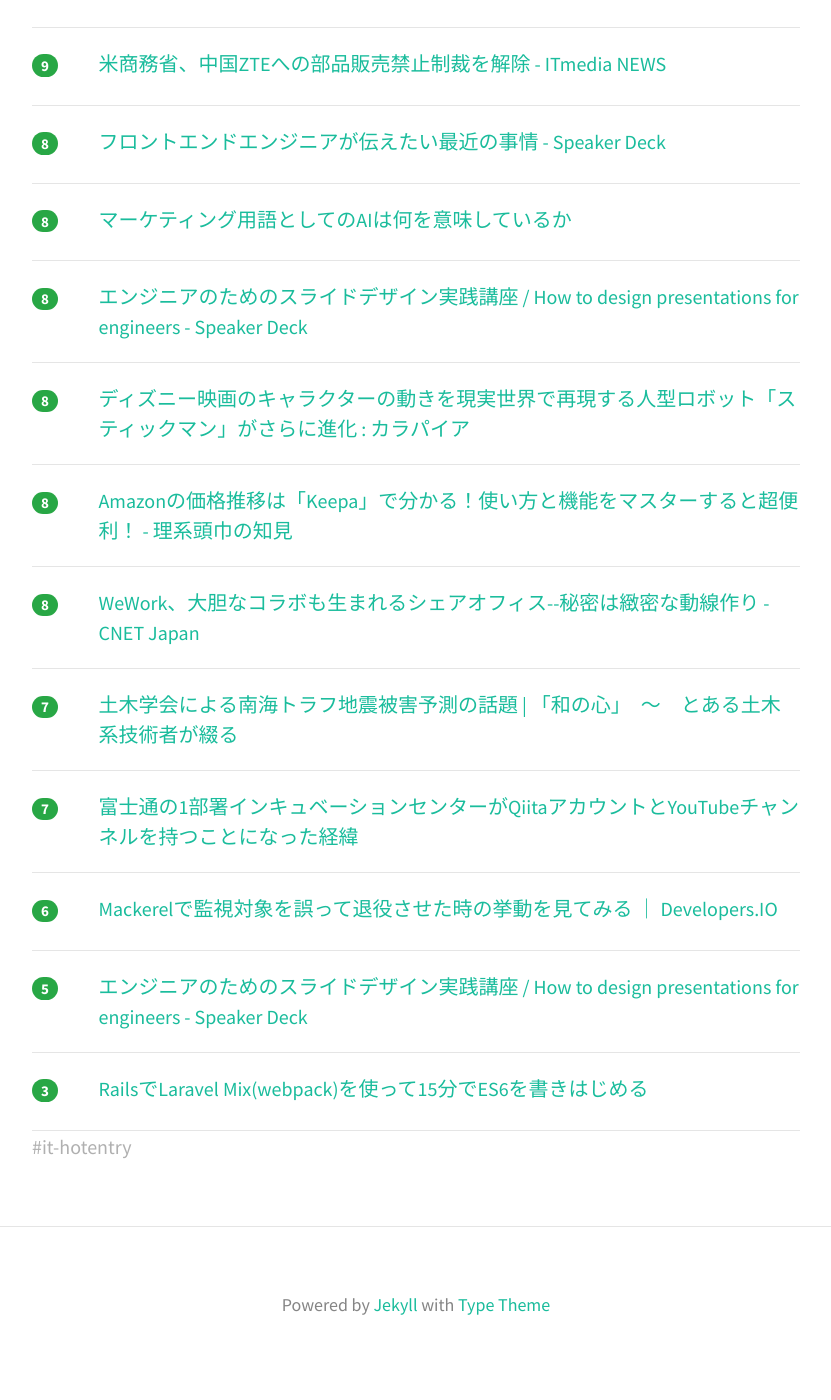
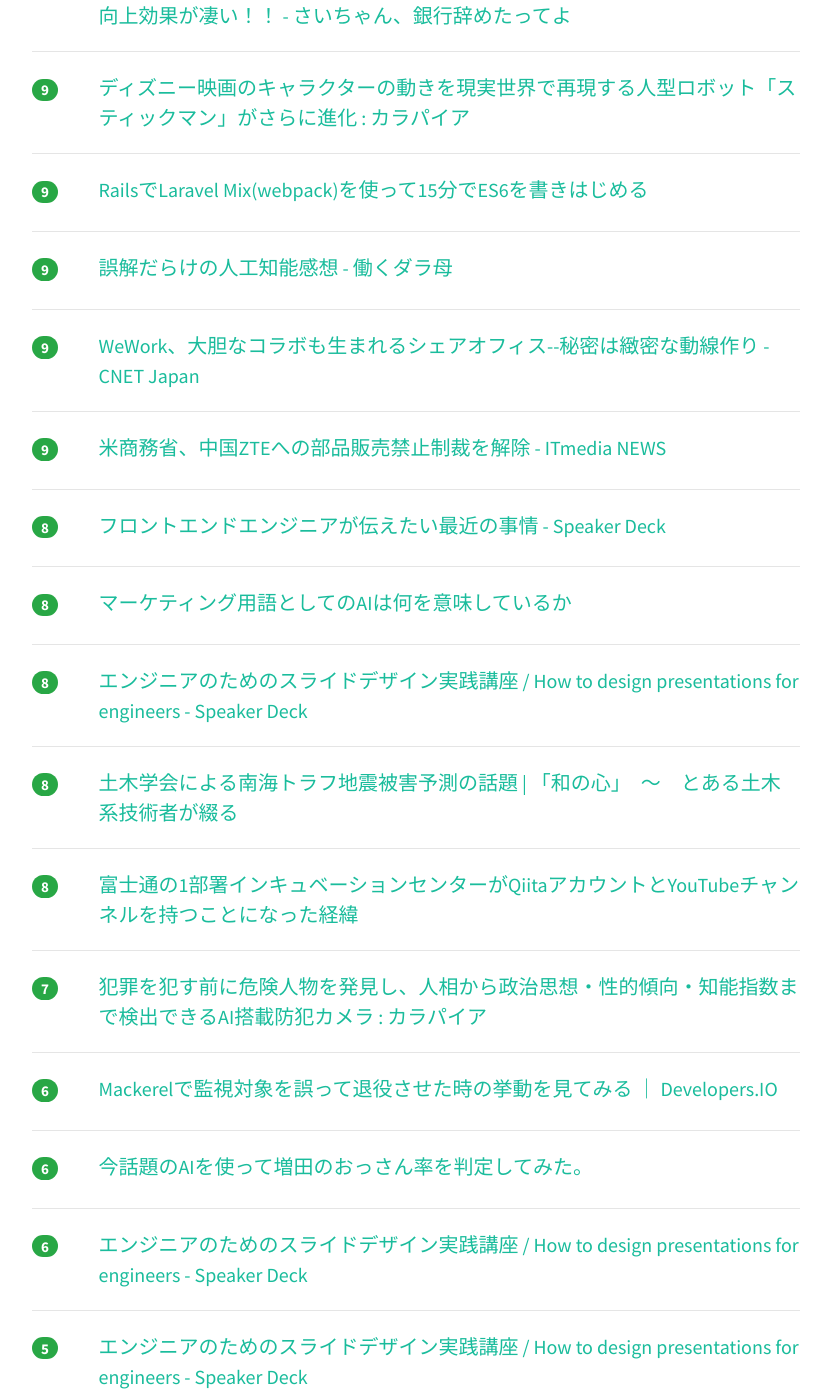
Before and after one commit to yatta47/hatena-matome-site, a Jekyll site: the page built from _posts/2018-07-15-hatena.md, in a window 1280 px wide and 1400 px high, scrolled down 2761 px. Shown: the whole window, without its empty margins (224-1055 px from the left). Built offline with Jekyll 4.4.1, drawn with Linux system fonts in a browser that asks for light colours; nearby versions of some CDN libraries; some of the changed text lies outside the part shown.

Commit message:
Updated 2018-07-15

```diff
--- a/_posts/2018-07-15-hatena.md
+++ b/_posts/2018-07-15-hatena.md
@@ -1,28 +1,28 @@
 ---
 layout: post
 title:  "2018-07-15 はてぶIT"
-date:   2018-07-15 14:01:53
+date:   2018-07-15 15:02:06
 tags: [it-hotentry]
 ---
-38 件のデータあり
+42 件のデータあり
 
 <hr><div class="row">
-<div class="col-1"><span class="badge badge-pill badge-success h2">132</span></div>
+<div class="col-1"><span class="badge badge-pill badge-success h2">157</span></div>
 <div class="col-11"><a href='https://iphone-mania.jp/news-218851/' target='_blank'>ナショナル・ジオグラフィックが選んだ美しすぎる写真、壁紙用に無料公開 - iPhone Mania</a></div>
 </div>
 <hr>
 <div class="row">
-<div class="col-1"><span class="badge badge-pill badge-success h2">95</span></div>
+<div class="col-1"><span class="badge badge-pill badge-success h2">125</span></div>
+<div class="col-11"><a href='http://www.itmedia.co.jp/news/articles/1807/15/news004.html' target='_blank'>「エモい」は「外来語形容詞四天王」になれるか？　日本語研究者の熱視線 - ITmedia NEWS</a></div>
+</div>
+<hr>
+<div class="row">
+<div class="col-1"><span class="badge badge-pill badge-success h2">110</span></div>
 <div class="col-11"><a href='https://iktakahiro.hatenablog.com/entry/2018/07/12/192213' target='_blank'>スクラム向けプロジェクトマネジメントツールを比較した結果 Zube.io を推してみる - Witch on the Other Shore</a></div>
 </div>
 <hr>
 <div class="row">
-<div class="col-1"><span class="badge badge-pill badge-success h2">88</span></div>
-<div class="col-11"><a href='http://www.itmedia.co.jp/news/articles/1807/15/news004.html' target='_blank'>「エモい」は「外来語形容詞四天王」になれるか？　日本語研究者の熱視線 - ITmedia NEWS</a></div>
-</div>
-<hr>
-<div class="row">
-<div class="col-1"><span class="badge badge-pill badge-success h2">82</span></div>
+<div class="col-1"><span class="badge badge-pill badge-success h2">101</span></div>
 <div class="col-11"><a href='https://lifehacking.jp/2018/07/ux-writing/' target='_blank'>ユーザーを導く言葉をデザインする「UXライティング」という考え方 | Lifehacking.jp</a></div>
 </div>
 <hr>
@@ -42,6 +42,11 @@ tags: [it-hotentry]
 </div>
 <hr>
 <div class="row">
+<div class="col-1"><span class="badge badge-pill badge-success h2">25</span></div>
+<div class="col-11"><a href='https://github.com/aozorabunko/aozorabunko' target='_blank'>aozorabunko/aozorabunko · GitHub</a></div>
+</div>
+<hr>
+<div class="row">
 <div class="col-1"><span class="badge badge-pill badge-success h2">24</span></div>
 <div class="col-11"><a href='http://business.nikkeibp.co.jp/atcl/skillup/15/093000004/071200065/' target='_blank'>AIが英語学習を変える：日経ビジネスオンライン</a></div>
 </div>
@@ -52,8 +57,13 @@ tags: [it-hotentry]
 </div>
 <hr>
 <div class="row">
-<div class="col-1"><span class="badge badge-pill badge-success h2">20</span></div>
-<div class="col-11"><a href='https://github.com/aozorabunko/aozorabunko' target='_blank'>aozorabunko/aozorabunko · GitHub</a></div>
+<div class="col-1"><span class="badge badge-pill badge-success h2">22</span></div>
+<div class="col-11"><a href='https://poupe.hatenadiary.jp/entry/2018/07/14/%E8%AA%A4%E8%A7%A3%E3%81%A0%E3%82%89%E3%81%91%E3%81%AE%E4%BA%BA%E5%B7%A5%E7%9F%A5%E8%83%BD%E6%84%9F%E6%83%B3' target='_blank'>誤解だらけの人工知能感想 - 働くダラ母</a></div>
+</div>
+<hr>
+<div class="row">
+<div class="col-1"><span class="badge badge-pill badge-success h2">21</span></div>
+<div class="col-11"><a href='https://www.slideshare.net/keitakawamoto/web-130213' target='_blank'>非デザイナー向けWebデザインテクニック 13.02.13</a></div>
 </div>
 <hr>
 <div class="row">
@@ -62,17 +72,7 @@ tags: [it-hotentry]
 </div>
 <hr>
 <div class="row">
-<div class="col-1"><span class="badge badge-pill badge-success h2">19</span></div>
-<div class="col-11"><a href='https://www.slideshare.net/keitakawamoto/web-130213' target='_blank'>非デザイナー向けWebデザインテクニック 13.02.13</a></div>
-</div>
-<hr>
-<div class="row">
 <div class="col-1"><span class="badge badge-pill badge-success h2">18</span></div>
-<div class="col-11"><a href='https://poupe.hatenadiary.jp/entry/2018/07/14/%E8%AA%A4%E8%A7%A3%E3%81%A0%E3%82%89%E3%81%91%E3%81%AE%E4%BA%BA%E5%B7%A5%E7%9F%A5%E8%83%BD%E6%84%9F%E6%83%B3' target='_blank'>誤解だらけの人工知能感想 - 働くダラ母</a></div>
-</div>
-<hr>
-<div class="row">
-<div class="col-1"><span class="badge badge-pill badge-success h2">17</span></div>
 <div class="col-11"><a href='http://www.atmarkit.co.jp/ait/articles/1807/13/news016.html' target='_blank'>アプリ開発者とインフラ技術者間のSRE的なコミュニケーション改善に役立つインフラ基盤とは (1/3)：SREの考え方で“運用”を変えるインフラ基盤 大解剖（3） - ＠IT</a></div>
 </div>
 <hr>
@@ -87,8 +87,18 @@ tags: [it-hotentry]
 </div>
 <hr>
 <div class="row">
-<div class="col-1"><span class="badge badge-pill badge-success h2">13</span></div>
+<div class="col-1"><span class="badge badge-pill badge-success h2">16</span></div>
+<div class="col-11"><a href='http://www.lonely-surfer.com/entry/pdf_viewer_chrome_extension' target='_blank'>PDFがコピーできない！Google Chromeの拡張機能「PDF Viewer」を使えばサクっと解決 - ぼっちサーファーのブログ</a></div>
+</div>
+<hr>
+<div class="row">
+<div class="col-1"><span class="badge badge-pill badge-success h2">14</span></div>
 <div class="col-11"><a href='https://speakerdeck.com/ken_c_lo/how-to-design-presentations-for-engineers?slide=22' target='_blank'>エンジニアのためのスライドデザイン実践講座 / How to design presentations for engineers - Speaker Deck</a></div>
+</div>
+<hr>
+<div class="row">
+<div class="col-1"><span class="badge badge-pill badge-success h2">14</span></div>
+<div class="col-11"><a href='https://speakerdeck.com/ken_c_lo/how-to-design-presentations-for-engineers?slide=19' target='_blank'>エンジニアのためのスライドデザイン実践講座 / How to design presentations for engineers - Speaker Deck</a></div>
 </div>
 <hr>
 <div class="row">
@@ -97,18 +107,18 @@ tags: [it-hotentry]
 </div>
 <hr>
 <div class="row">
-<div class="col-1"><span class="badge badge-pill badge-success h2">13</span></div>
-<div class="col-11"><a href='http://www.lonely-surfer.com/entry/pdf_viewer_chrome_extension' target='_blank'>PDFがコピーできない！Google Chromeの拡張機能「PDF Viewer」を使えばサクっと解決 - ぼっちサーファーのブログ</a></div>
+<div class="col-1"><span class="badge badge-pill badge-success h2">12</span></div>
+<div class="col-11"><a href='https://speakerdeck.com/giginet/she-hui-desheng-kican-rutamefalsegit' target='_blank'>社会で生き残るためのgit - Speaker Deck</a></div>
 </div>
 <hr>
 <div class="row">
 <div class="col-1"><span class="badge badge-pill badge-success h2">12</span></div>
-<div class="col-11"><a href='https://speakerdeck.com/ken_c_lo/how-to-design-presentations-for-engineers?slide=19' target='_blank'>エンジニアのためのスライドデザイン実践講座 / How to design presentations for engineers - Speaker Deck</a></div>
+<div class="col-11"><a href='https://japan.cnet.com/article/35122489/' target='_blank'>タイトー、磁力とモータで動く「PONG」をIDC OTSUKA新宿ショールームで先行販売 - CNET Japan</a></div>
 </div>
 <hr>
 <div class="row">
-<div class="col-1"><span class="badge badge-pill badge-success h2">11</span></div>
-<div class="col-11"><a href='https://japan.cnet.com/article/35122489/' target='_blank'>タイトー、磁力とモータで動く「PONG」をIDC OTSUKA新宿ショールームで先行販売 - CNET Japan</a></div>
+<div class="col-1"><span class="badge badge-pill badge-success h2">12</span></div>
+<div class="col-11"><a href='https://www.rikei-zukin.com/entry/2018/07/14/180000' target='_blank'>Amazonの価格推移は「Keepa」で分かる！使い方と機能をマスターすると超便利！ - 理系頭巾の知見</a></div>
 </div>
 <hr>
 <div class="row">
@@ -118,22 +128,32 @@ tags: [it-hotentry]
 <hr>
 <div class="row">
 <div class="col-1"><span class="badge badge-pill badge-success h2">10</span></div>
-<div class="col-11"><a href='https://speakerdeck.com/giginet/she-hui-desheng-kican-rutamefalsegit' target='_blank'>社会で生き残るためのgit - Speaker Deck</a></div>
+<div class="col-11"><a href='https://sparql.crssnky.xyz/imas/' target='_blank'>im@sparql</a></div>
 </div>
 <hr>
 <div class="row">
 <div class="col-1"><span class="badge badge-pill badge-success h2">10</span></div>
-<div class="col-11"><a href='https://sparql.crssnky.xyz/imas/' target='_blank'>im@sparql</a></div>
-</div>
-<hr>
-<div class="row">
-<div class="col-1"><span class="badge badge-pill badge-success h2">9</span></div>
 <div class="col-11"><a href='http://www.saichanblog.com/entry/kanrencontents' target='_blank'>Googleアドセンスが神ツール「関連コンテンツ」を解放してくれた。PVと収益向上効果が凄い！！ - さいちゃん、銀行辞めたってよ</a></div>
 </div>
 <hr>
 <div class="row">
 <div class="col-1"><span class="badge badge-pill badge-success h2">9</span></div>
+<div class="col-11"><a href='http://karapaia.com/archives/52262365.html' target='_blank'>ディズニー映画のキャラクターの動きを現実世界で再現する人型ロボット「スティックマン」がさらに進化 : カラパイア</a></div>
+</div>
+<hr>
+<div class="row">
+<div class="col-1"><span class="badge badge-pill badge-success h2">9</span></div>
+<div class="col-11"><a href='https://qiita.com/saboyutaka/items/8efbb7778993599e52de' target='_blank'>RailsでLaravel Mix(webpack)を使って15分でES6を書きはじめる</a></div>
+</div>
+<hr>
+<div class="row">
+<div class="col-1"><span class="badge badge-pill badge-success h2">9</span></div>
 <div class="col-11"><a href='https://ift.tt/2Jor1ru' target='_blank'>誤解だらけの人工知能感想 - 働くダラ母</a></div>
+</div>
+<hr>
+<div class="row">
+<div class="col-1"><span class="badge badge-pill badge-success h2">9</span></div>
+<div class="col-11"><a href='https://japan.cnet.com/article/35122349/' target='_blank'>WeWork、大胆なコラボも生まれるシェアオフィス--秘密は緻密な動線作り - CNET Japan</a></div>
 </div>
 <hr>
 <div class="row">
@@ -158,27 +178,17 @@ tags: [it-hotentry]
 <hr>
 <div class="row">
 <div class="col-1"><span class="badge badge-pill badge-success h2">8</span></div>
-<div class="col-11"><a href='http://karapaia.com/archives/52262365.html' target='_blank'>ディズニー映画のキャラクターの動きを現実世界で再現する人型ロボット「スティックマン」がさらに進化 : カラパイア</a></div>
+<div class="col-11"><a href='https://wanokokoro-civileng.com/180715_jsce_nankai-trough/' target='_blank'>土木学会による南海トラフ地震被害予測の話題 | 「和の心」　〜　とある土木系技術者が綴る</a></div>
 </div>
 <hr>
 <div class="row">
 <div class="col-1"><span class="badge badge-pill badge-success h2">8</span></div>
-<div class="col-11"><a href='https://www.rikei-zukin.com/entry/2018/07/14/180000' target='_blank'>Amazonの価格推移は「Keepa」で分かる！使い方と機能をマスターすると超便利！ - 理系頭巾の知見</a></div>
-</div>
-<hr>
-<div class="row">
-<div class="col-1"><span class="badge badge-pill badge-success h2">8</span></div>
-<div class="col-11"><a href='https://japan.cnet.com/article/35122349/' target='_blank'>WeWork、大胆なコラボも生まれるシェアオフィス--秘密は緻密な動線作り - CNET Japan</a></div>
+<div class="col-11"><a href='https://qiita.com/Fujitsu_IncubationCenter/items/241571dc04dabd739b73' target='_blank'>富士通の1部署インキュベーションセンターがQiitaアカウントとYouTubeチャンネルを持つことになった経緯</a></div>
 </div>
 <hr>
 <div class="row">
 <div class="col-1"><span class="badge badge-pill badge-success h2">7</span></div>
-<div class="col-11"><a href='https://wanokokoro-civileng.com/180715_jsce_nankai-trough/' target='_blank'>土木学会による南海トラフ地震被害予測の話題 | 「和の心」　〜　とある土木系技術者が綴る</a></div>
-</div>
-<hr>
-<div class="row">
-<div class="col-1"><span class="badge badge-pill badge-success h2">7</span></div>
-<div class="col-11"><a href='https://qiita.com/Fujitsu_IncubationCenter/items/241571dc04dabd739b73' target='_blank'>富士通の1部署インキュベーションセンターがQiitaアカウントとYouTubeチャンネルを持つことになった経緯</a></div>
+<div class="col-11"><a href='http://karapaia.com/archives/52262263.html' target='_blank'>犯罪を犯す前に危険人物を発見し、人相から政治思想・性的傾向・知能指数まで検出できるAI搭載防犯カメラ : カラパイア</a></div>
 </div>
 <hr>
 <div class="row">
@@ -187,12 +197,22 @@ tags: [it-hotentry]
 </div>
 <hr>
 <div class="row">
+<div class="col-1"><span class="badge badge-pill badge-success h2">6</span></div>
+<div class="col-11"><a href='https://anond.hatelabo.jp/20180714173840' target='_blank'>今話題のAIを使って増田のおっさん率を判定してみた。</a></div>
+</div>
+<hr>
+<div class="row">
+<div class="col-1"><span class="badge badge-pill badge-success h2">6</span></div>
+<div class="col-11"><a href='https://speakerdeck.com/ken_c_lo/how-to-design-presentations-for-engineers?slide=27' target='_blank'>エンジニアのためのスライドデザイン実践講座 / How to design presentations for engineers - Speaker Deck</a></div>
+</div>
+<hr>
+<div class="row">
 <div class="col-1"><span class="badge badge-pill badge-success h2">5</span></div>
 <div class="col-11"><a href='https://speakerdeck.com/ken_c_lo/how-to-design-presentations-for-engineers?slide=28' target='_blank'>エンジニアのためのスライドデザイン実践講座 / How to design presentations for engineers - Speaker Deck</a></div>
 </div>
 <hr>
 <div class="row">
-<div class="col-1"><span class="badge badge-pill badge-success h2">3</span></div>
-<div class="col-11"><a href='https://qiita.com/saboyutaka/items/8efbb7778993599e52de' target='_blank'>RailsでLaravel Mix(webpack)を使って15分でES6を書きはじめる</a></div>
+<div class="col-1"><span class="badge badge-pill badge-success h2">4</span></div>
+<div class="col-11"><a href='https://jp.techcrunch.com/2018/07/15/2018-07-13-amazons-share-of-the-us-e-commerce-market-is-now-49-or-5-of-all-retail-spend/' target='_blank'>米国eコマースにおけるAmazonのシェアが49％にー小売全体では5％を占める | TechCrunch Japan</a></div>
 </div>
 <hr>
```
